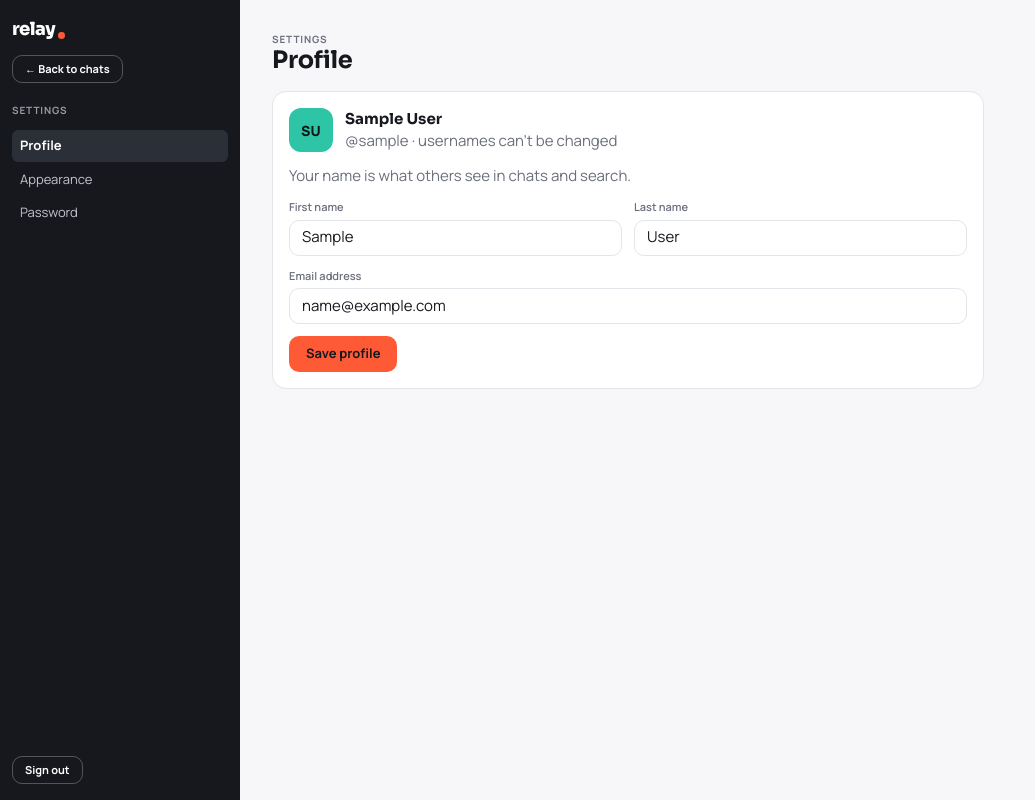
After one commit to achuthvarghese/django-realtime-chat, a Django app: page /account/settings/profile/ in a window 1280 px wide. The commit adds this page. Shown: the whole page, without its empty margins (0-1035 px from the left). Run offline with Django 5.2, Linux system fonts and the light colour scheme; the visitor is signed in with stand-in values (Sample User, id 1); parts of the project's set-up code (start-up, migrations or seed data) failed here and were passed over.

Commit message:
feat(account): settings sections with their own URLs
Profile (with read-only @username), Appearance and Password replace the
single settings page (removed in f50a027); /account/settings/ opens
Profile.

```diff
--- a/account/static/account/css/settings.css
+++ b/account/static/account/css/settings.css
@@ -29,6 +29,10 @@
     font-size: var(--text-sm);
 }
 .settings__links a:hover { background: var(--chrome-raised); color: var(--chrome-strong); }
+.settings__links a[aria-current="page"] { background: var(--chrome-raised); color: var(--chrome-strong); font-weight: 700; }
+.settings__identity { display: flex; align-items: center; gap: var(--space-3); }
+.settings__avatar { width: 44px; height: 44px; border-radius: 12px; font-size: 14px; }
+.settings__name { font-family: var(--font-display); font-weight: 700; font-size: var(--text-md); }
 .settings__signout { margin-top: auto; }
 
 .settings__main {
@@ -55,7 +59,8 @@
         padding-left: max(var(--space-4), env(safe-area-inset-left, 0px));
     }
     .settings__nav .section-label { display: none; }
-    .settings__links { flex-direction: row; order: 3; width: 100%; }
+    .settings__links { flex-direction: row; order: 3; width: 100%; overflow-x: auto; }
+    .settings__links a { white-space: nowrap; }
     .settings__signout { margin: 0 0 0 auto; }
     .settings__main { padding: var(--space-4) max(var(--space-4), env(safe-area-inset-right, 0px)) var(--space-6) max(var(--space-4), env(safe-area-inset-left, 0px)); }
     .settings__row { grid-template-columns: 1fr; }
--- /dev/null
+++ b/account/templates/account/settings/base.html
@@ -0,0 +1,34 @@
+{% extends "core/base.html" %}
+{% load static %}
+
+{% block styles %}<link rel="stylesheet" href="{% static 'account/css/settings.css' %}">{% endblock %}
+
+{% block body %}
+<div class="settings">
+    <nav class="settings__nav on-chrome" aria-label="Settings">
+        <a class="wordmark" href="{% url 'chat:chat' %}">relay</a>
+        <a class="btn btn--ghost btn--sm settings__back" href="{% url 'chat:chat' %}">← Back to chats</a>
+        <p class="section-label">Settings</p>
+        <ul class="settings__links">
+            {% for key, label, url_name in sections %}
+            <li><a href="{% url url_name %}" {% if key == section %}aria-current="page"{% endif %}>{{ label }}</a></li>
+            {% endfor %}
+        </ul>
+        <form class="settings__signout" action="{% url 'account:logout' %}" method="post">
+            {% csrf_token %}
+            <button class="btn btn--ghost btn--sm" type="submit">Sign out</button>
+        </form>
+    </nav>
+
+    <main id="main" class="settings__main">
+        <header class="settings__head">
+            <p class="section-label">Settings</p>
+            <h1>{% block heading %}{% endblock %}</h1>
+        </header>
+        {% include "core/partials/notices.html" %}
+        {% block section %}{% endblock %}
+    </main>
+</div>
+{% endblock %}
+
+{% block scripts %}<script src="{% static 'account/js/auth.js' %}" defer></script>{% endblock %}
--- /dev/null
+++ b/account/templates/account/settings/profile.html
@@ -0,0 +1,23 @@
+{% extends "account/settings/base.html" %}
+{% block heading %}Profile{% endblock %}
+{% block section %}
+<section class="card settings__section" aria-labelledby="profile-identity">
+    <div class="settings__identity" id="profile-identity">
+        <span class="avatar avatar--mine settings__avatar" aria-hidden="true">{{ me_initials }}</span>
+        <div>
+            <p class="settings__name">{{ user.get_full_name|default:user.username }}</p>
+            <p class="muted">@{{ user.username }} · usernames can't be changed</p>
+        </div>
+    </div>
+    <p class="muted">Your name is what others see in chats and search.</p>
+    <form method="post" action="{% url 'account:settings_profile' %}" class="settings__form" novalidate>
+        {% csrf_token %}
+        <div class="settings__row">
+            {% include "account/partials/field.html" with field=form.first_name %}
+            {% include "account/partials/field.html" with field=form.last_name %}
+        </div>
+        {% include "account/partials/field.html" with field=form.email %}
+        <div><button class="btn btn--primary" type="submit">Save profile</button></div>
+    </form>
+</section>
+{% endblock %}
--- a/account/urls.py
+++ b/account/urls.py
@@ -2,6 +2,8 @@ from django.urls import path
 
 from account.views import (
     appearance,
+    settings_password,
+    settings_profile,
     user_login,
     user_logout,
     user_settings,
@@ -15,5 +17,7 @@ urlpatterns = [
     path("logout/", user_logout, name="logout"),
     path("signup/", user_signup, name="signup"),
     path("settings/", user_settings, name="settings"),
+    path("settings/profile/", settings_profile, name="settings_profile"),
     path("settings/appearance/", appearance, name="appearance"),
+    path("settings/password/", settings_password, name="settings_password"),
 ]
--- a/account/views.py
+++ b/account/views.py
@@ -4,7 +4,7 @@ from django.contrib.auth.decorators import login_required
 from django.http import JsonResponse
 from django.shortcuts import redirect, render
 from django.utils.http import url_has_allowed_host_and_scheme
-from django.views.decorators.http import require_POST
+from django.views.decorators.http import require_http_methods, require_POST
 
 from account.forms import (
     AppearanceForm,
@@ -14,6 +14,7 @@ from account.forms import (
     UserSignUpForm,
 )
 from account.models import Preference
+from chat.presenters import display_name, initials
 from core import theme
 
 User = get_user_model()
@@ -84,49 +85,70 @@ def user_signup(request):
     return render(request, "account/signup.html", context)
 
 
-@login_required
-def user_settings(request):
-    """Profile, appearance and password on one page; each form posts its own
-    `section` so only that form is validated."""
-    profile_form = ProfileForm(instance=request.user)
-    password_form = StyledPasswordChangeForm(request.user)
-    section = request.POST.get("section") if request.method == "POST" else None
+# Settings sections, in menu order: (key, label, url name).
+SETTINGS_SECTIONS = [
+    ("profile", "Profile", "account:settings_profile"),
+    ("appearance", "Appearance", "account:appearance"),
+    ("password", "Password", "account:settings_password"),
+]
 
-    if section == "profile":
-        profile_form = ProfileForm(request.POST, instance=request.user)
-        if profile_form.is_valid():
-            profile_form.save()
-            messages.success(request, "Profile saved.")
-            return redirect("account:settings")
-    elif section == "password":
-        password_form = StyledPasswordChangeForm(request.user, request.POST)
-        if password_form.is_valid():
-            user = password_form.save()
-            update_session_auth_hash(request, user)
-            messages.success(request, "Password changed.")
-            return redirect("account:settings")
 
-    context = {
-        "title": "Settings",
-        "profile_form": profile_form,
-        "password_form": password_form,
-        "section": section,
-    }
-    return render(request, "account/settings.html", context)
+def render_settings(request, section, **context):
+    context.update(
+        {
+            "title": f"{dict((k, l) for k, l, _ in SETTINGS_SECTIONS)[section]} · Settings",
+            "section": section,
+            "sections": SETTINGS_SECTIONS,
+            "me_initials": initials(display_name(request.user)),
+        }
+    )
+    return render(request, f"account/settings/{section}.html", context)
 
 
 @login_required
-@require_POST
+def user_settings(request):
+    return redirect("account:settings_profile")
+
+
+@login_required
+def settings_profile(request):
+    form = ProfileForm(instance=request.user)
+    if request.method == "POST":
+        form = ProfileForm(request.POST, instance=request.user)
+        if form.is_valid():
+            form.save()
+            messages.success(request, "Profile saved.")
+            return redirect("account:settings_profile")
+    return render_settings(request, "profile", form=form)
+
+
+@login_required
+def settings_password(request):
+    form = StyledPasswordChangeForm(request.user)
+    if request.method == "POST":
+        form = StyledPasswordChangeForm(request.user, request.POST)
+        if form.is_valid():
+            user = form.save()
+            update_session_auth_hash(request, user)
+            messages.success(request, "Password changed.")
+            return redirect("account:settings_password")
+    return render_settings(request, "password", form=form)
+
+
+@login_required
+@require_http_methods(["GET", "POST"])
 def appearance(request):
-    """Save any of palette, mode and density. JSON for scripts; a redirect
-    back to settings for the no-JavaScript form."""
+    """GET shows the Appearance section. POST saves any of palette, mode and
+    density: JSON for scripts, a redirect back for the no-JavaScript form."""
+    if request.method == "GET":
+        return render_settings(request, "appearance")
     form = AppearanceForm(request.POST)
     wants_json = "application/json" in request.headers.get("Accept", "")
     if not form.is_valid():
         if wants_json:
             return JsonResponse({"ok": False, "errors": form.errors}, status=400)
         messages.error(request, "That appearance option isn't available.")
-        return redirect("account:settings")
+        return redirect("account:appearance")
 
     pref = Preference.for_user(request.user)
     for field, value in form.changes().items():
@@ -143,4 +165,4 @@ def appearance(request):
             }
         )
     messages.success(request, "Appearance saved.")
-    return redirect("account:settings")
+    return redirect("account:appearance")
```
Also changed, not shown: account/templates/account/settings/appearance.html (added, +24 -0 lines), account/templates/account/settings/password.html (added, +16 -0 lines).
